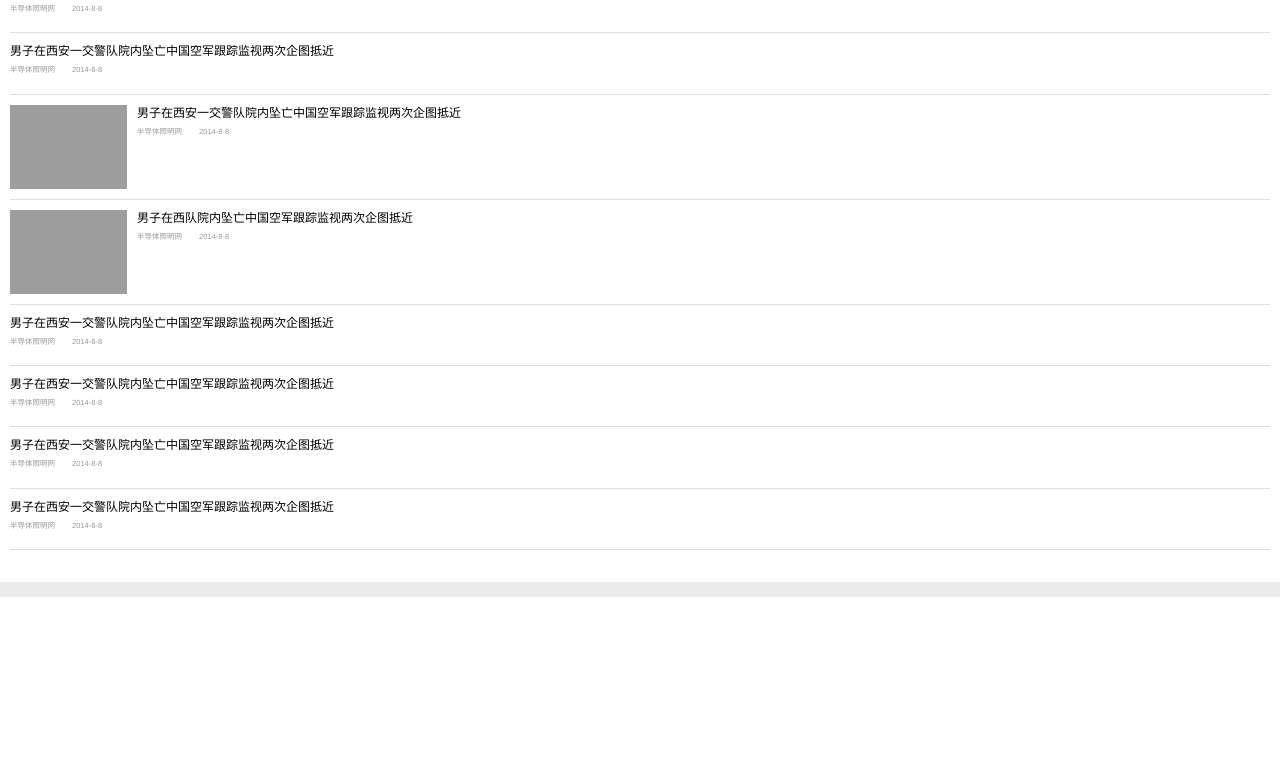
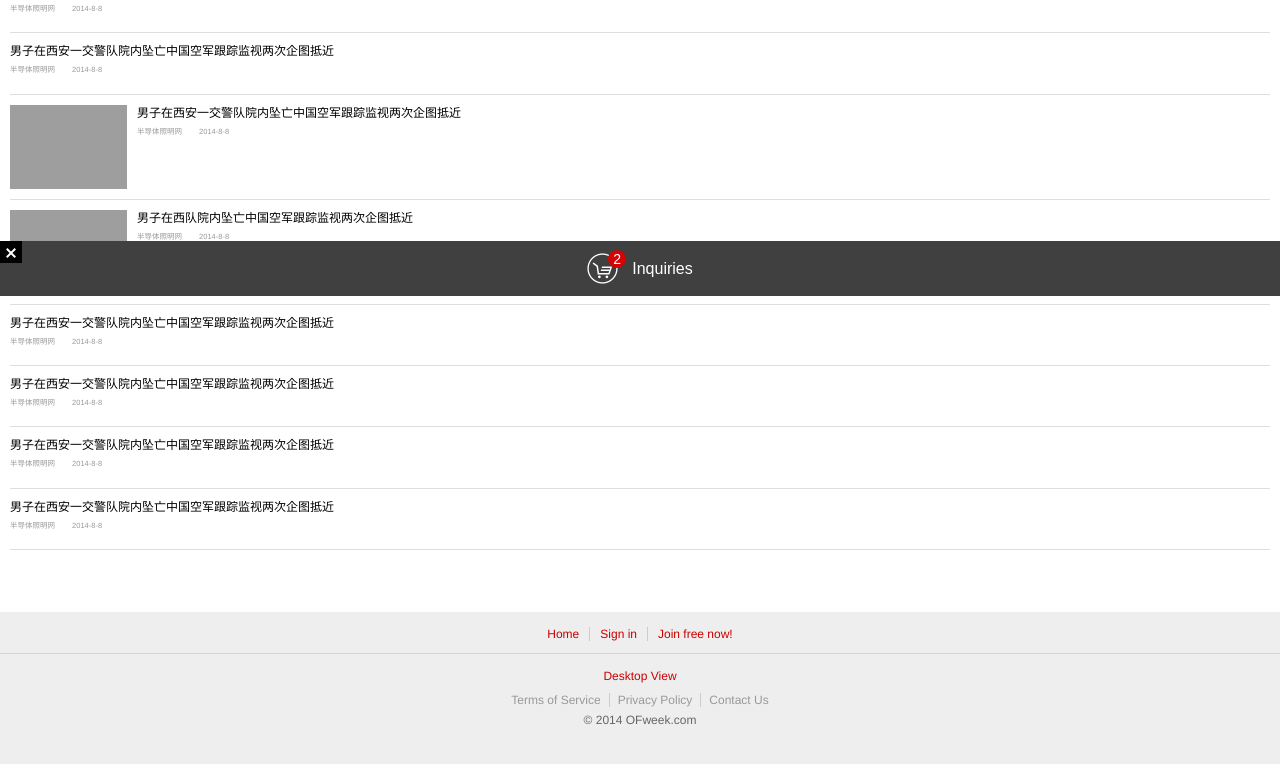
Before and after one commit to wangwen1220/menofw, a PHP site: page /app-list.php in a window 1280 px wide. Shown: the part 504-1268 px from the top of the page. Before the commit the page ends 1101 px from the top, so only its background shows below. Run offline with PHP 8.4, Linux system fonts and the light colour scheme; grey boxes are pictures that could not be loaded.

Commit message:
'office'

```diff
--- a/css/main.styl
+++ b/css/main.styl
@@ -1,8 +1,12 @@
 /*! Main Style by Steven 2014-8-1 */
+
+support-for-ie = false
+
+@import 'nib'
+@import 'wcss'
 
 /* Var
 ============================================================================= */
-support-for-ie = false
 fonts = 'Microsoft Yahei', 'Helvetica Neue', Helvetica, Arial, sans-serif
 dark-red = #c00
 light-gray = #eee
@@ -15,17 +19,11 @@ gray-dark = #444
 yellow = #FE8900
 green = #379A00
 
-@import 'nib'
-@import 'wcss'
-// @import 'gmu.styl'
-
 /* Reset
 ============================================================================= */
 *,
 *:before,
 *:after
-  -webkit-box-sizing border-box
-  -moz-box-sizing border-box
   box-sizing border-box
 
 html
@@ -517,16 +515,6 @@ textarea
       max-height 48px
       color blue-dark
       overflow hidden
-      // display box
-      // box-orient vertical
-      // overflow hidden
-      // -webkit-line-clamp 2
-      // -moz-line-clamp 2
-      // line-clamp 2
-      // text-overflow ellipsis
-      // text-overflow -o-ellipsis-lastline
-      // max-height 48px
-      // color blue-dark
 
       & a
         display block
@@ -861,7 +849,7 @@ textarea
 
 /* Layout
 ========================================================================== */
-/** Header **/
+// Header
 #header
   // position fixed
   // z-index 1
@@ -871,6 +859,7 @@ textarea
   height 56px
   border-bottom 1px #D54646 solid
   background dark-red
+
   & .logo
     display inline-block
     margin 14px 0 0 10px
@@ -879,12 +868,14 @@ textarea
     text-indent -9999px
     background url(../img/logo.png) 0 0 no-repeat
     background-size contain
+
   & menu
     position absolute
     right 10px
     top 50%
     margin-top -16px
     font-size 0
+
     & a
       display inline-block
       margin-left 14px
@@ -892,20 +883,25 @@ textarea
       height 32px
       background-size contain
       background-repeat no-repeat
+
     & a.search
       background-image url(../img/icon-search.png)
+
     & a.login
       background-image url(../img/icon-login.png)
 
-/** Search **/
+// Search
 #search
   // margin-top 56px
   padding 10px 10px 5px
   background dark-gray
+
   & .search-cancel
     float right
+
   & .search-form
     background #fff
+
     & .panel
       display flex
       position relative
@@ -914,6 +910,7 @@ textarea
       padding 6px 0 6px 34px
       background #fff url(../img/icon-search-small.png) 7px 50% no-repeat
       background-size 17px
+
       & input
         // width 100%
         flex 1
@@ -921,43 +918,53 @@ textarea
         border 0
         font-size 1.4rem
         // background #ccc
+
       & input:focus
         outline none
+
   & .search-hot
     margin-top 5px
     height 16px
     line-height 16px
     overflow hidden
+
     & li
       float left
       margin-left 1.5rem
       color #a4a4a4
+
     & li:first-child
       margin-left 0
 
-/** Footer **/
+// Footer
 #footer
   margin-top 30px
   padding 15px 0 30px
   text-align center
   background light-gray
+
   & nav ul
     height 14px
     line-height 14px
     font-size 0
+
     & li
       display inline-block
       padding 0 10px
       border-left 1px #ccc solid
       font-size 1.2rem
       color: dark-red
+
     & li:first-child
       border-left none
+
     &.sublinks
       margin-top 10px
+
       & li
         padding 0 8px
         color: #999
+
   & nav hr
     border-color #D5D5D5
     margin 12px 0 15px
@@ -966,7 +973,7 @@ textarea
     margin 5px 0
     color: #666
 
-/** Main **/
+// Main
 #main
   background #fff
 
@@ -1089,7 +1096,67 @@ textarea
       transform rotate(45deg)
       vertical-align middle
 
-/* 注册页 */
+// Inquiries
+#inquiries
+  position fixed
+  z-index 1
+  bottom 0
+  width 100%
+  height 55px
+  line-height 55px
+  text-align center
+  background #404040
+
+  & > i
+    absolute left 0 top 0
+    z-index 1
+    size 22px
+    line-height 22px
+    background #000
+
+    &:before,
+    &:after
+      content ''
+      display block
+      position absolute
+      left 50%
+      top 50%
+      margin-left -6px
+      width 12px
+      height 2px
+      background #fff
+      transform rotate(45deg)
+
+    &:after
+      transform rotate(135deg)
+
+  & > .content
+    position relative
+    display inline-block
+    height 100%
+    padding-left 45px
+    font-size 16px
+    font-family Arial
+    color #fff
+    background url(../img/icon-cart.png) 0 50% no-repeat
+    background-size 31px
+
+    & > strong
+      position absolute
+      top 18px
+      left 30px
+      min-height 18px
+      min-width 18px
+      border-radius 9px
+      color #fff
+      font-size 14px
+      font-weight normal
+      line-height 1
+      padding 2px
+      background #D50203
+      transform translate(-50%, -50%)
+
+// 注册页
 .form-login
   margin-bottom 5rem
   & .forget-password
@@ -1105,7 +1172,7 @@ textarea
     & a
       color green
 
-/* 404 */
+// 404
 .cnt-404
   margin 5rem 10px
   & p
@@ -1118,237 +1185,3 @@ textarea
       font-size .95rem
       color blue
       text-decoration underline
-
-/* 个人中心 */
-.cnt-center
-  margin-bottom 2rem
-  border-top 1px #CCC solid
-  & .mycomment
-    position relative
-    display block
-    margin-bottom 4rem
-    padding 0 10px
-    height 34px
-    line-height 34px
-    border-top 1px #ccc solid
-    border-bottom 1px #ccc solid
-    font-size .9rem
-    color blue
-    background #fff
-    &:after
-      position absolute
-      right 10px
-      top 50%
-      margin-top -4px
-      content ''
-      arrow left 4px blue
-  & .comment-list
-    padding 0 10px
-    & .comment-title
-      margin-top 10px
-      font-size .9rem
-      color blue
-      &:after
-        content ''
-        arrow top 4px blue
-        margin-left 5px
-        vertical-align -1px
-    & .w-art
-      margin 0
-
-/* 文章页 */
-.cnt-news
-  .news-content
-    margin 15px 0
-    padding 0 10px
-    & h1
-      font-weight bold
-      font-size 1.25rem
-      line-height 1.3
-      color #000
-    & .from
-      position relative
-      margin-top 10px
-      font-size .75rem
-      color #666
-      & time
-        margin-left 1.2em
-      & .setfont
-        position absolute
-        right 0
-        width 30px
-        border 1px solid #d7d7d7
-        border-radius 1px
-        text-align center
-        color blue
-    & article
-      & p
-        margin 1rem 0
-        color #111
-        // font-weight bold
-      & .art-pic
-        margin 1rem 0
-        text-align center
-        & .pic
-          display block
-          max-height 600px
-          overflow hidden
-        & .des
-          margin 5px 0 0
-  & .news-related .from
-    margin 1rem 0
-    text-align right
-    font-size .68rem
-    color #666
-    & span
-      margin-left 1rem
-  & .news-comment
-    margin 20px 0
-    padding 0 10px
-    & > h3
-      margin 10px 0
-      font-size .9rem
-      font-weight bold
-      color #000
-    & .comment-reply
-      display flex
-      // display box
-      & .avatar
-        display block
-        margin-right 5px
-        width 50px
-        overflow hidden
-        text-align center
-        & img
-          width 100%
-          height 50px
-        & span
-          display block
-          height 18px
-          line-height 18px
-          overflow hidden
-          font-size .68rem
-          color blue
-      & .tarea
-        display flex
-        // display box
-        flex 1
-        position relative
-        & textarea
-          flex 1
-          display block
-          box-flex 1
-          padding .1rem .2rem
-          height 62px
-          border 1px #D1D1D1 solid
-          border-radius 3px
-          font-size .8em
-          color #444
-          background-color #F8F8F8
-        & .tips
-          position absolute
-          left 10%
-          right 10%
-          top 50%
-          margin-top -10px
-          height 20px
-          line-height 20px
-          overflow hidden
-          text-align center
-          font-size .88rem
-          background #EBC2C2
-    & .comment-bar
-      margin 10px 0
-      padding-bottom 3px
-      border-bottom 1px #DEDEDE solid
-      text-align right
-      & label
-        font-size .8rem
-        color #444
-        vertical-align middle
-        & input
-          width 10px
-          height 10px
-          border 1px #8E8F8F solid
-          vertical-align 1px
-      & button
-        margin-left 10px
-        padding 0 8px
-        height 22px
-        // line-height 18px
-        border 0
-        border-radius 0
-        color #fff
-        text-align center
-        font-size .8rem
-        background red
-    & .comment-hot
-      & > h3
-        margin 10px 0 15px
-        border-left 2px red solid
-        padding-left 5px
-        line-height 1
-        font-size .9rem
-      & .comment-list li
-        display flex
-        padding-bottom 10px
-        margin-bottom 20px
-        border-bottom 1px #DEDEDE solid
-        &:last-child
-          border none
-        & .avatar
-          display block
-          margin-right 10px
-          width 40px
-          overflow hidden
-          & img
-            width 100%
-            height 40px
-        & .cnt
-          flex 1
-          & > h4
-            display flex
-            font-size .68rem
-            & a
-              flex 1
-              color blue
-            & time
-              flex 1
-              text-align right
-              color #666
-          & > p
-            margin-top 2px
-            font-size .8rem
-  & .pagenav-ft
-    margin-top 2rem
-    padding 0 10px
-    & h3
-      font-size .88rem
-    & li
-      border-color #CDCDCD
-    & li:first-child
-      margin-top 0
-      border-top 1px solid #CDCDCD
-    & a
-      color blue
-      border-color #CDCDCD
-      background-color #F3F3F3
-    & a.more:after
-      border-top-color blue
-    & a.more.fold:after
-      border-bottom-color blue
-
-/** 子站配色 **/
-/* 物联网 */
-html.iot
-  #header
-    border-color #034DAD
-  .pagenav li
-    border-color #034DAD
-    background #0459B8
-    & a
-      border-color #034DAD
-  .w-box-hd
-    border-color #034DAD
-    & .title
-      color #0459B8
--- a/footer.html
+++ b/footer.html
@@ -1,4 +1,3 @@
-  <?php if (!preg_match('/\bscroll-refresh\b/', $class)) : ?>
   <footer id="footer">
     <nav>
       <ul class="actions">
@@ -18,7 +17,11 @@
     </nav>
     <p class="copyright">&copy; 2014 OFweek.com</p>
   </footer>
-  <?php endif ?>
+
+  <a id="inquiries" href="#">
+    <i class="closer js-close"></i>
+    <span class="content"><strong class="count">2</strong>Inquiries</span>
+  </a>
 
   <div id="mask" class="w-mask"></div>
 
--- a/js/main.js
+++ b/js/main.js
@@ -1 +1 @@
-!function(e){!!window.ActiveXObject&&!window.XMLHttpRequest;e(function(){var n=(e("html"),e("#header"),e("#main")),i=(e("#mask"),e("#categories"));"undefined"!=typeof FastClick&&"undefined"!=typeof document.body&&FastClick.attach(document.body),i.find(".slider").swipe({continuous:!1,callback:function(n,i){var t=e(i.parentNode.parentNode),a=t.next(".nav"),d=t.data("swipe"),s=d.getNumSlides();0===n?a.addClass("next").removeClass("prev"):n===s-1&&a.addClass("prev").removeClass("next")}}),i.on("click",".slider-wrap > .nav",function(){var n=e(this),i=n.prev().data("swipe");i[n.hasClass("next")?"next":"prev"]()}),i.children(".viewmore").on("click",function(){e(this).hide().siblings(".hidden").removeClass("hidden")}),n.find(".js-slider").swipe({auto:3e3})})}(window.Zepto||jQuery);
+!function(e){!!window.ActiveXObject&&!window.XMLHttpRequest;e(function(){var n=(e("html"),e("#header"),e("#search")),i=e("#main"),t=(e("#mask"),e("#categories"));"undefined"!=typeof FastClick&&"undefined"!=typeof document.body&&FastClick.attach(document.body),n.on("click",".js-searchtxt",function(){n.siblings().hide()}),t.find(".slider").swipe({continuous:!1,callback:function(n,i){var t=e(i.parentNode.parentNode),s=t.next(".nav"),a=t.data("swipe"),d=a.getNumSlides();0===n?s.addClass("next").removeClass("prev"):n===d-1&&s.addClass("prev").removeClass("next")}}),t.on("click",".slider-wrap > .nav",function(){var n=e(this),i=n.prev().data("swipe");i[n.hasClass("next")?"next":"prev"]()}),t.children(".viewmore").on("click",function(){e(this).hide().siblings(".hidden").removeClass("hidden")}),e("#inquiries").on("click",".js-close",function(){return e(this.parentNode).remove(),!1}),i.find(".js-slider").swipe({auto:3e3})})}(window.Zepto||jQuery);
```
Also changed, not shown: js/main-debug.js (+13 -0 lines), css/main.css, img/bak/x.png (renamed from img/x.png), img/图层-33.png (deleted).
